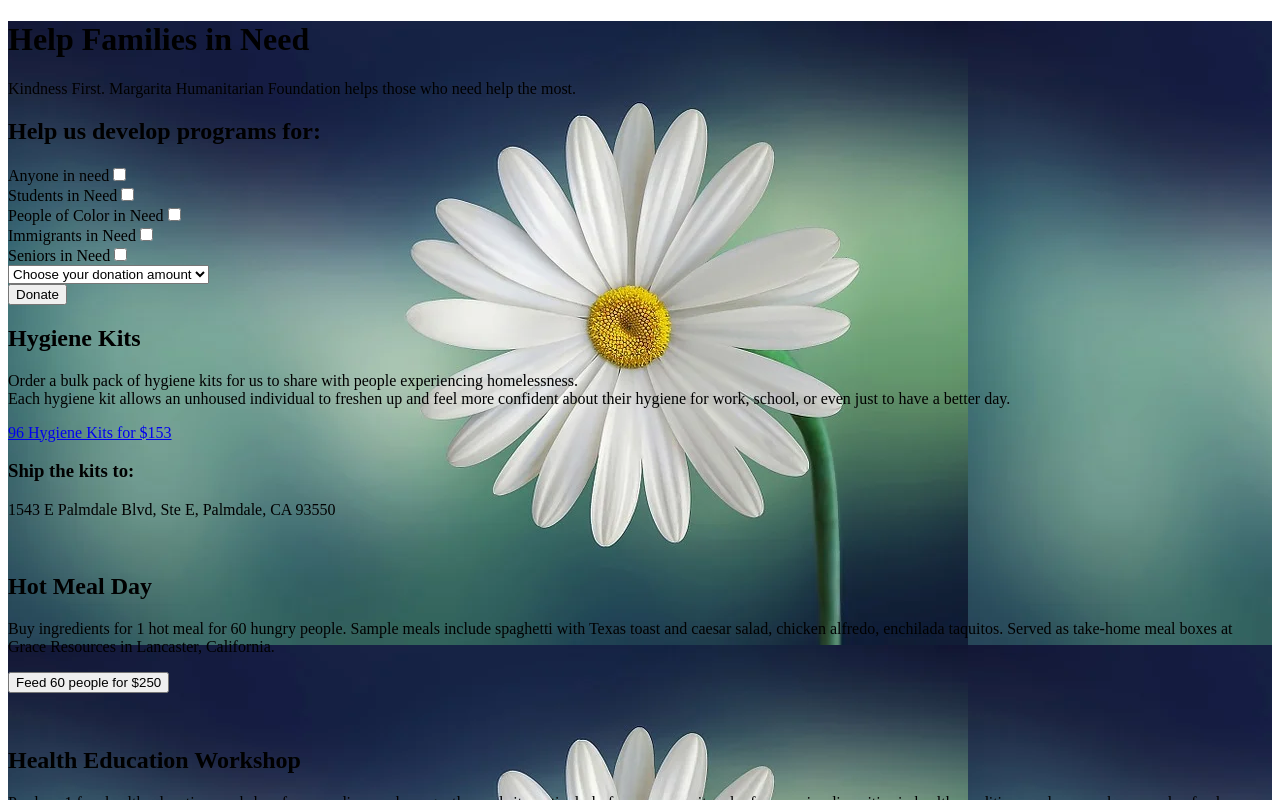
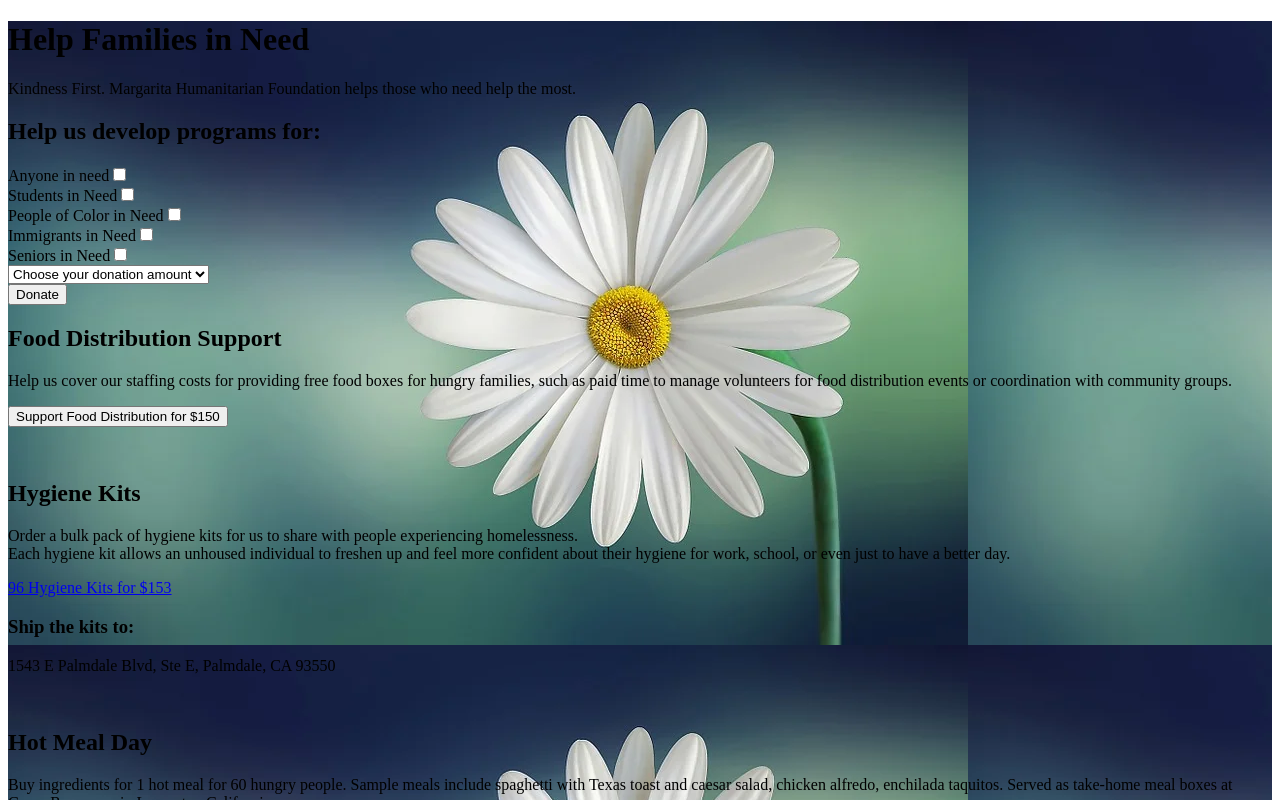
Before and after one commit to margaritahumanitarian/helpafamily, a Next.js app: page / in a window 1280 px wide. Shown: the top 800 px of the page. Built offline with nearby package versions, Linux system fonts and the light colour scheme.

Commit message:
Food Distribution Support Card Added

```diff
--- /dev/null
+++ b/components/FoodDistributionSupportCard.js
@@ -0,0 +1,45 @@
+import { useRouter } from "next/router";
+
+function FoodDistributionSupportCard() {
+    const router = useRouter();
+
+  const handleSubmit = async (event) => {
+    event.preventDefault();
+
+      const response = await fetch("/api/create-stripe-session", {
+        body: JSON.stringify({
+          amount: 150*100,
+          cause: "Producing Food Distribution",
+        }),
+        headers: {
+          "Content-Type": "application/json",
+        },
+        method: "POST",
+      });
+      const result = await response.json();
+      router.push(result.url);
+  };
+  return (
+
+      <div className="card lg:card-side bordered">
+        <div className="card-body">
+          <h2 className="card-title">Food Distribution Support</h2>
+          <p className="mb-3">
+          Help us cover our staffing costs for providing free food boxes for hungry families,
+           such as paid time to manage volunteers for food distribution events or coordination
+            with community groups.
+          </p>
+          <p>
+          <form onSubmit={handleSubmit}>
+              <button className="btn btn-primary">
+              Support Food Distribution for $150 <span />
+              </button>
+            </form>
+          </p>
+        </div>
+      </div>
+
+  );
+}
+
+export default FoodDistributionSupportCard;
--- a/pages/index.js
+++ b/pages/index.js
@@ -4,6 +4,7 @@ import MainDonationForm from "../components/MainDonationForm";
 import React, { useState } from "react";
 import HealthWorkshopCard from "../components/HealthWorkshopCard";
 import HotMealDayCard from "../components/HotMealDayCard";
+import FoodDistributionSupportCard from "../components/FoodDistributionSupportCard";
 
 const ListOfCards = [
   {
@@ -17,6 +18,10 @@ const ListOfCards = [
   {
     card: <HotMealDayCard />,
     amount: 250,
+  },
+  {
+    card: <FoodDistributionSupportCard />,
+    amount: 150,
   },
 
 ];
```
